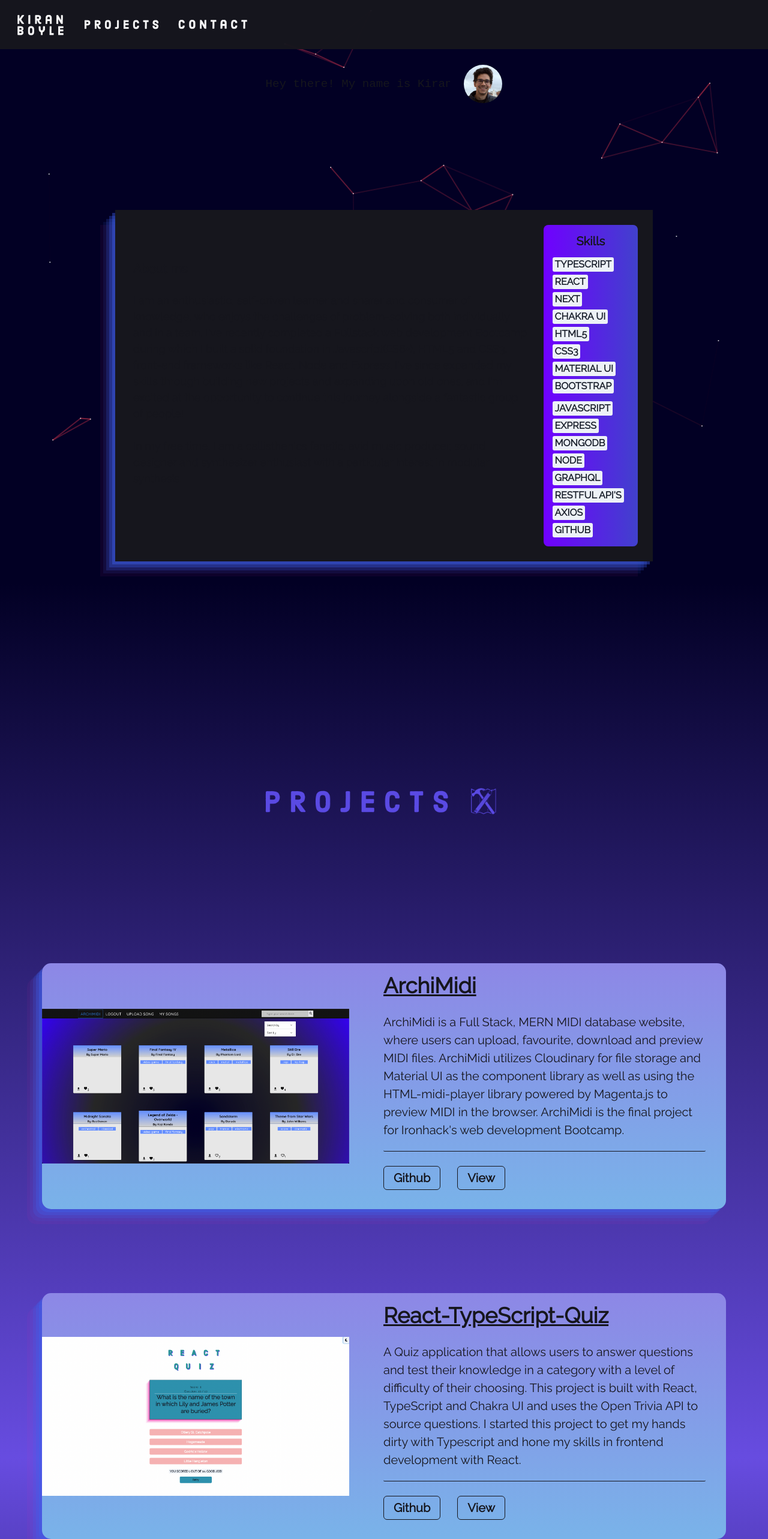
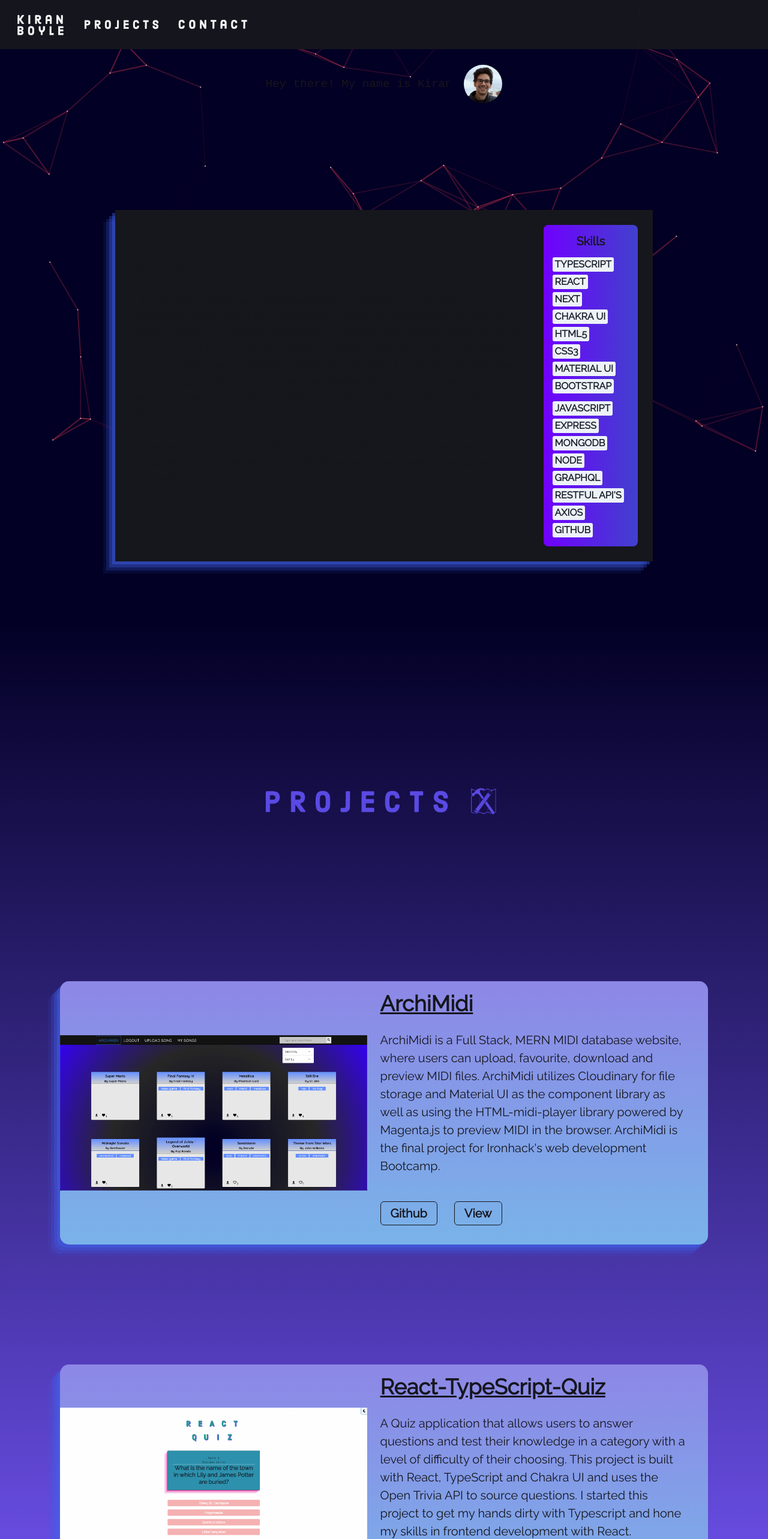
Before and after one commit to AKiranB/portfolio-with-nextjs, a Next.js app: page / in a window 1280 px wide. Shown: the top 2566 px of the page at 60% size. Built offline with nearby package versions, Linux system fonts and the light colour scheme.

Commit message:
changed shadow, removed border

```diff
--- a/src/components/projects/ProjectCard.js
+++ b/src/components/projects/ProjectCard.js
@@ -15,7 +15,7 @@ const ProjectCard = ({ title, description, img, appUrl, githubUrl }) => {
 
     return (
         <Flex
-            m="70px"
+            m="100px"
             direction={"row"}
             justifyContent={"flex-start"}
             alignItems={"center"}
@@ -35,7 +35,7 @@ const ProjectCard = ({ title, description, img, appUrl, githubUrl }) => {
 
             <Flex
                 justifyContent={"flex-start"}
-                ml={"5%"}
+                ml={"2%"}
                 mr={"3%"}
                 alignItems={"flex-start"}
                 direction={"column"}
@@ -46,7 +46,7 @@ const ProjectCard = ({ title, description, img, appUrl, githubUrl }) => {
                     </Heading>
                     <br></br>
                 </Text>
-                <Text pb={'20px'} borderBottom={'1px'} borderRadius={'2px'} color={'black'} fontSize={["sm", "md", "xl"]}>{description}</Text>
+                <Text pb={'20px'} borderRadius={'2px'} color={'black'} fontSize={["sm", "md", "xl"]}>{description}</Text>
                 <Stack mb={'2rem'} mt={"1.5rem"} direction={"row"}>
                     <Link passHref href={githubUrl}>
                         <Button
--- a/src/constants/boxShadow.js
+++ b/src/constants/boxShadow.js
@@ -1,2 +1,2 @@
-const boxShadow = "rgba(63, 98, 235, 0.4) -5px 5px, rgba(63, 98, 235, 0.3) -10px 10px, rgba(63, 98, 235, 0.2) -15px 15px, rgba(63, 98, 235, 0.1) -20px 20px, rgba(240, 46, 170, 0.05) -25px 25px;"
+const boxShadow = "rgba(63, 98, 235, 0.4) -5px 5px, rgba(63, 98, 235, 0.3) -10px 10px, rgba(63, 98, 235, 0.2) -15px 15px, rgba(63, 98, 235, 0.1) -20px 20px;"
 export default boxShadow;
--- a/src/pages/_app.js
+++ b/src/pages/_app.js
@@ -40,7 +40,6 @@ function MyApp({ Component, pageProps }) {
           init={particlesInit}
           loaded={particlesLoaded}
           options={{
-
             fpsLimit: 60,
             interactivity: {
               events: {
@@ -96,7 +95,7 @@ function MyApp({ Component, pageProps }) {
               number: {
                 density: {
                   enable: true,
-                  area: 2000,
+                  area: 1000,
                 },
                 value: 80,
               },
```
